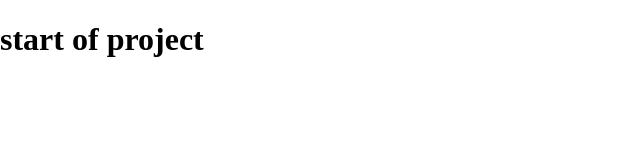
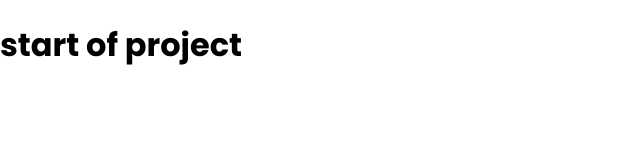
Before and after one commit to Ameer2000Mzori/Theme-Clock, a website built with webpack: page src/index.html in a window 1280 px wide. Shown: the whole page, without its empty margins (0-640 px from the left). Built offline with nearby package versions, Linux system fonts and the light colour scheme.

Commit message:
added font to project and auto --wtach

```diff
--- a/src/style.scss
+++ b/src/style.scss
@@ -1,4 +1,7 @@
+@import url("https://fonts.googleapis.com/css2?family=Poppins:ital,wght@0,100;0,200;0,300;0,400;0,500;0,600;0,700;0,800;0,900;1,100;1,200;1,300;1,400;1,500;1,600;1,700;1,800;1,900&display=swap");
+
 body {
+  font-family: "Poppins", sans-serif;
   padding: 0;
   margin: 0;
 }
```
Also changed, not shown: src/style.css, 1 other file.
